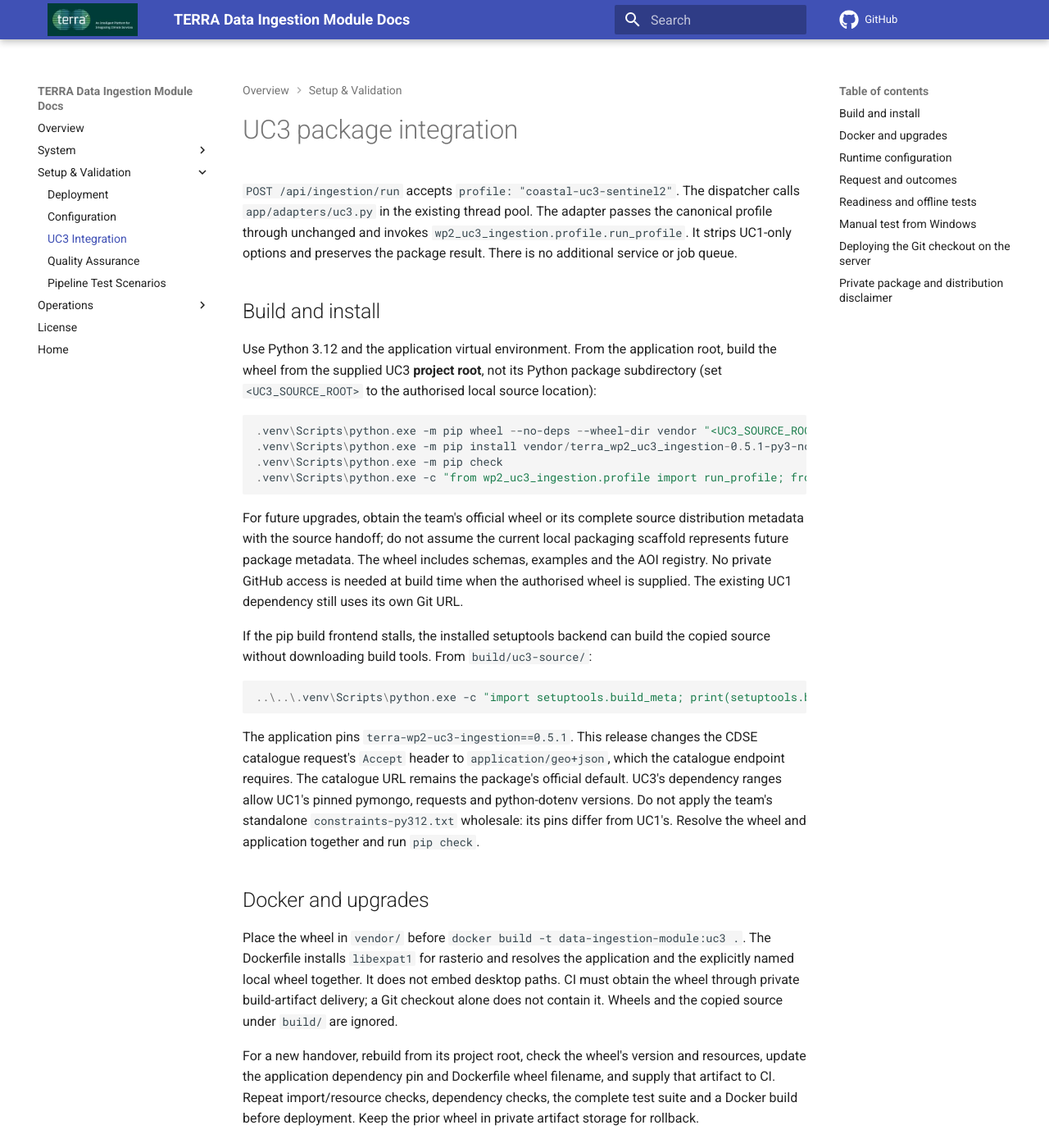
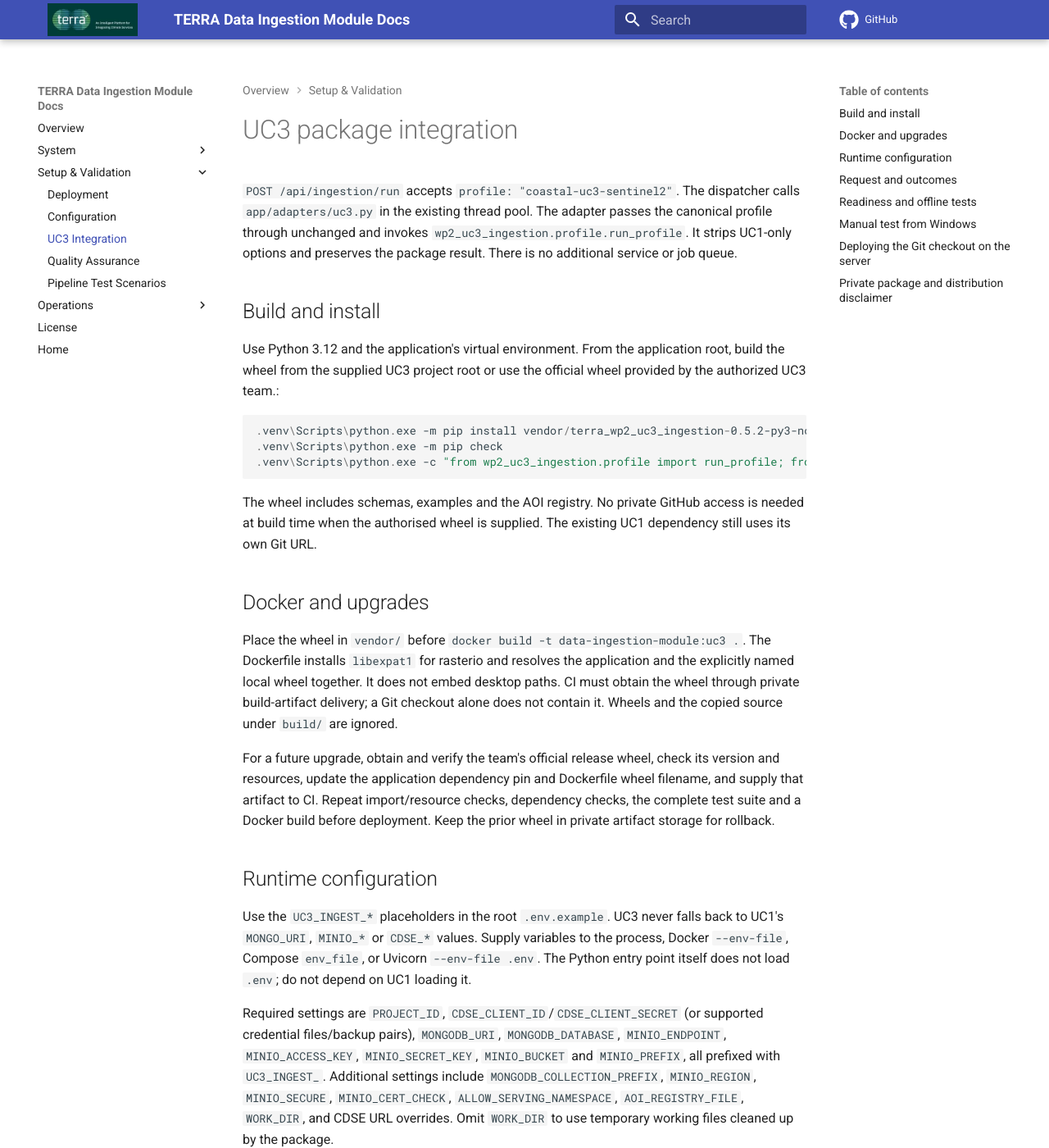
Before and after one commit to terra-horizon/Data_ingestion_module, an MkDocs documentation site: the page built from docs/docs/uc3-integration.md, in a window 1280 px wide and 1400 px high. Shown: the whole window at 82% size. Built offline with MkDocs 1.6.1 and Material for MkDocs 9.7.7, drawn with Linux system fonts in a browser that asks for light colours; comment, search, counter and statistics services are not loaded; the version menu is left out; some of the changed text lies outside the part shown.

Commit message:
Update UC3 v0.5.2 integration documentation

````diff
--- a/docs/docs/uc3-integration.md
+++ b/docs/docs/uc3-integration.md
@@ -4,30 +4,21 @@
 
 ## Build and install
 
-Use Python 3.12 and the application virtual environment. From the application root, build the wheel from the supplied UC3 **project root**, not its Python package subdirectory (set `<UC3_SOURCE_ROOT>` to the authorised local source location):
+Use Python 3.12 and the application's virtual environment. From the application root, build the wheel from the supplied UC3 project root or use the official wheel provided by the authorized UC3 team.:
 
 ```powershell
-.venv\Scripts\python.exe -m pip wheel --no-deps --wheel-dir vendor "<UC3_SOURCE_ROOT>"
-.venv\Scripts\python.exe -m pip install vendor/terra_wp2_uc3_ingestion-0.5.1-py3-none-any.whl -e ".[test]"
+.venv\Scripts\python.exe -m pip install vendor/terra_wp2_uc3_ingestion-0.5.2-py3-none-any.whl -e ".[test]"
 .venv\Scripts\python.exe -m pip check
 .venv\Scripts\python.exe -c "from wp2_uc3_ingestion.profile import run_profile; from wp2_uc3_ingestion.contract import load_schema; from wp2_uc3_ingestion.requests_builder import load_authorised_aois; print(load_schema('acquisition_request')['title']); print(len(load_authorised_aois()['aois']))"
 ```
 
-For future upgrades, obtain the team's official wheel or its complete source distribution metadata with the source handoff; do not assume the current local packaging scaffold represents future package metadata. The wheel includes schemas, examples and the AOI registry. No private GitHub access is needed at build time when the authorised wheel is supplied. The existing UC1 dependency still uses its own Git URL.
-
-If the pip build frontend stalls, the installed setuptools backend can build the copied source without downloading build tools. From `build/uc3-source/`:
-
-```powershell
-..\..\.venv\Scripts\python.exe -c "import setuptools.build_meta; print(setuptools.build_meta.build_wheel('../../vendor'))"
-```
-
-The application pins `terra-wp2-uc3-ingestion==0.5.1`. This release changes the CDSE catalogue request's `Accept` header to `application/geo+json`, which the catalogue endpoint requires. The catalogue URL remains the package's official default. UC3's dependency ranges allow UC1's pinned pymongo, requests and python-dotenv versions. Do not apply the team's standalone `constraints-py312.txt` wholesale: its pins differ from UC1's. Resolve the wheel and application together and run `pip check`.
+The wheel includes schemas, examples and the AOI registry. No private GitHub access is needed at build time when the authorised wheel is supplied. The existing UC1 dependency still uses its own Git URL.
 
 ## Docker and upgrades
 
 Place the wheel in `vendor/` before `docker build -t data-ingestion-module:uc3 .`. The Dockerfile installs `libexpat1` for rasterio and resolves the application and the explicitly named local wheel together. It does not embed desktop paths. CI must obtain the wheel through private build-artifact delivery; a Git checkout alone does not contain it. Wheels and the copied source under `build/` are ignored.
 
-For a new handover, rebuild from its project root, check the wheel's version and resources, update the application dependency pin and Dockerfile wheel filename, and supply that artifact to CI. Repeat import/resource checks, dependency checks, the complete test suite and a Docker build before deployment. Keep the prior wheel in private artifact storage for rollback.
+For a future upgrade, obtain and verify the team's official release wheel, check its version and resources, update the application dependency pin and Dockerfile wheel filename, and supply that artifact to CI. Repeat import/resource checks, dependency checks, the complete test suite and a Docker build before deployment. Keep the prior wheel in private artifact storage for rollback.
 
 ## Runtime configuration
 
@@ -88,12 +79,12 @@ Tests use the real package for contract translation and resource checks, with ac
 
 ## Manual test from Windows
 
-The current `0.5.1` wheel must be installed and checked before use; package-level catalogue behavior can be regression-checked offline without making a CDSE request. No live acquisition or production storage access is part of that check.
+The official `0.5.2` wheel must be installed and checked before use; package-level catalogue behavior can be regression-checked offline without making a CDSE request. No live acquisition or production storage access is part of that check.
 
-If Docker cannot read a wheel built by a sandboxed Windows process, reset only that artifact's permissions to inherit from its parent directory, then rebuild:
+If Docker cannot read the wheel on Windows, reset only that artifact's permissions to inherit from its parent directory, then rebuild:
 
 ```powershell
-icacls vendor\terra_wp2_uc3_ingestion-0.5.1-py3-none-any.whl /reset
+icacls vendor\terra_wp2_uc3_ingestion-0.5.2-py3-none-any.whl /reset
 ```
 
 Add the UC3 settings from `.env.example` to your existing private `.env`; retain the UC1 values. For a host Python process, use storage addresses reachable from Windows, not container-only DNS names. Start the application from the project root:
@@ -116,14 +107,14 @@ Open `http://127.0.0.1:8000/docs` and use `POST /api/ingestion/run` with the req
 For a manual Docker run, the configured storage must be reachable from the container. When using the existing TERRA node stack and its external network:
 
 ```powershell
-docker run --rm --name uc3-manual --network terra-network --env-file .env -p 127.0.0.1:18001:8000 data-ingestion-module:uc3-test
+docker run --rm --name uc3-manual --network terra-network --env-file .env -p 127.0.0.1:18001:8000 data-ingestion-module:uc3
 ```
 
 Use port `18001` for the URLs above. This runs separately from the Compose service on port `18000`. Stop the foreground test container with Ctrl+C.
 
 ## Deploying the Git checkout on the server
 
-Commit the application, tests, configuration template and documentation. Deliver `vendor/terra_wp2_uc3_ingestion-0.5.1-py3-none-any.whl` separately to the server's checkout via private file transfer or artifact storage: it is Git-ignored, so `git pull` alone cannot supply it. Alternatively deliver a built application image through a private image registry. Do not commit the wheel, source handover, or `.env`.
+Commit the application, tests, configuration template and documentation. Deliver the verified official `vendor/terra_wp2_uc3_ingestion-0.5.2-py3-none-any.whl` separately to the server's checkout via private file transfer or artifact storage: it is Git-ignored, so `git pull` alone cannot supply it. Alternatively deliver a built application image through a private image registry. Do not commit the wheel, source handover, or `.env`.
 
 Merge the UC3 variables into the server's existing private `.env`. The intended shared deployment settings are:
 
````
Also changed, not shown: docs/docs/api-reference.md (+1 -1 lines), docs/docs/deployment.md (+1 -1 lines), docs/docs/qa.md (+1 -1 lines), README.md, 1 other file.
